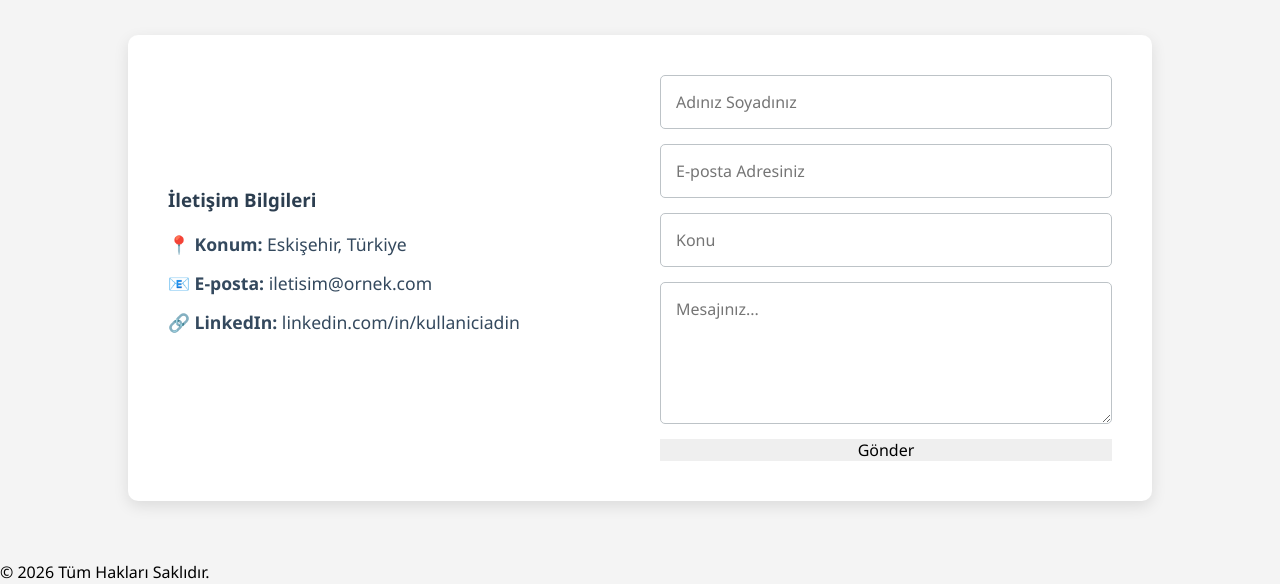
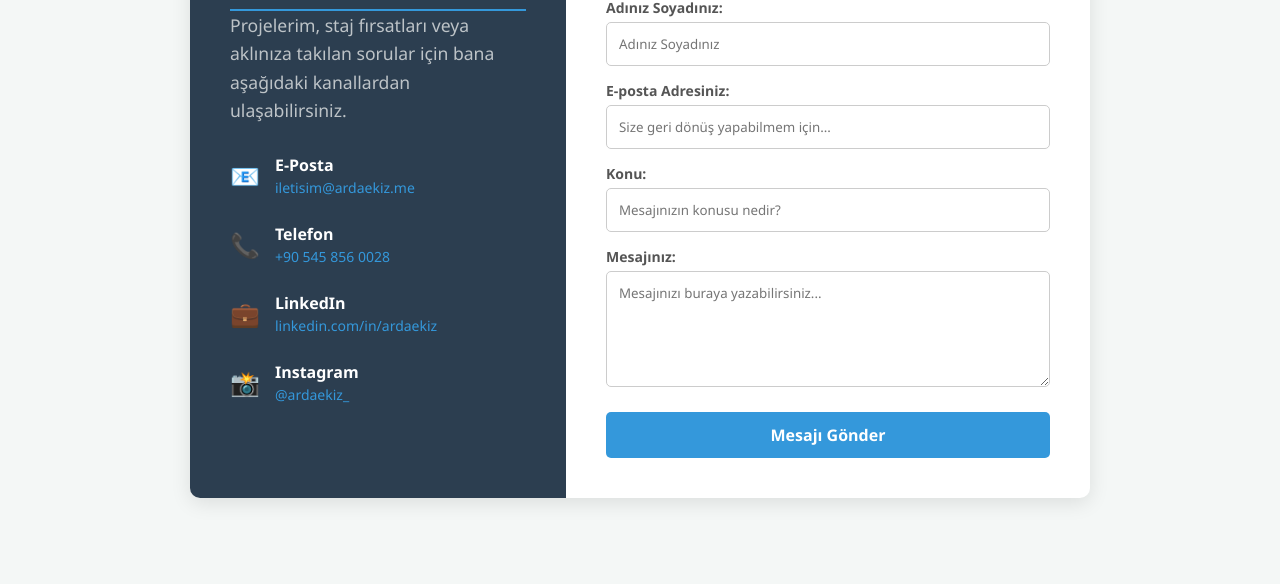
Before and after one commit to ardaekiz/ardaekiz.github.io, a plain HTML site: page iletisim.html in a window 1280 px wide. Shown: the part 216-800 px from the top of the page. Drawn offline with Linux system fonts and the light colour scheme.

Commit message:
Update iletisim.html

```diff
--- a/iletisim.html
+++ b/iletisim.html
@@ -3,12 +3,64 @@
 <head>
     <meta charset="UTF-8">
     <meta name="viewport" content="width=device-width, initial-scale=1.0">
-    <title>İletişim | Portfolyo</title>
+    <title>İletişim | Arda Ekiz</title>
     <link rel="stylesheet" href="style.css">
+    <style>
+        body { font-family: 'Segoe UI', Tahoma, Geneva, Verdana, sans-serif; background-color: #f4f7f6; color: #333; margin: 0; padding: 0; }
+
+        /* Üst Menü */
+        nav { background: #2c3e50; padding: 15px; text-align: center; }
+        nav a { color: white; text-decoration: none; margin: 0 15px; font-weight: bold; font-size: 16px; }
+        nav a:hover { color: #3498db; }
+
+        /* İki Sütunlu Ana Konteyner */
+        .contact-wrapper {
+            display: flex;
+            max-width: 900px;
+            margin: 50px auto;
+            background: white;
+            border-radius: 10px;
+            box-shadow: 0 5px 20px rgba(0,0,0,0.1);
+            overflow: hidden; /* Kenar kıvrımlarından taşmayı önler */
+        }
+
+        /* Sol Kutu (İletişim Bilgileri) */
+        .contact-info {
+            flex: 1;
+            background: #2c3e50;
+            color: white;
+            padding: 40px;
+        }
+        .contact-info h2 { margin-top: 0; color: white; border-bottom: 2px solid #3498db; padding-bottom: 10px; }
+        .contact-info p { color: #bdc3c7; margin-bottom: 30px; line-height: 1.6; }
+
+        .info-item { display: flex; align-items: center; margin-bottom: 25px; }
+        .info-item .icon { font-size: 24px; margin-right: 15px; }
+        .info-item h4 { margin: 0; color: white; font-size: 16px; }
+        .info-item a, .info-item span { color: #3498db; text-decoration: none; font-size: 14px; }
+        .info-item a:hover { color: #2980b9; text-decoration: underline; }
+
+        /* Sağ Kutu (Form Alanı) */
+        .form-container {
+            flex: 1.5;
+            padding: 40px;
+        }
+        .form-container h2 { margin-top: 0; color: #2c3e50; border-bottom: 2px solid #3498db; padding-bottom: 10px; }
+        label { display: block; margin-top: 15px; font-weight: bold; color: #555; font-size: 14px; }
+        input[type="text"], input[type="email"], textarea { width: 100%; padding: 12px; margin-top: 5px; border: 1px solid #ccc; border-radius: 5px; box-sizing: border-box; font-family: inherit; }
+        button { margin-top: 20px; background-color: #3498db; color: white; border: none; padding: 12px 20px; width: 100%; border-radius: 5px; font-size: 16px; font-weight: bold; cursor: pointer; transition: 0.3s; }
+        button:hover { background-color: #2980b9; }
+
+        /* Mobil Cihazlar İçin Uyum (Telefonda Alt Alta Dizilir) */
+        @media (max-width: 768px) {
+            .contact-wrapper { flex-direction: column; margin: 20px; }
+        }
+    </style>
 </head>
 <body>
 
-    <nav class="navbar">
+
+     <nav class="navbar">
         <div class="logo">PROJE<span>LOGOSU</span></div>
         <ul class="nav-links">
             <li><a href="index">Anasayfa</a></li> <li><a href="index.html#projeler">Projeler</a></li>
@@ -21,32 +73,66 @@
         </div>
     </nav>
 
-    <section class="contact-section">
-        <h2>Benimle İletişime Geç</h2>
-        <p class="contact-desc">Projeler veya işbirlikleri hakkında konuşmak için bana mesaj gönderebilirsin.</p>
+    <div class="contact-wrapper">
 
-        <div class="contact-container">
-            <div class="contact-info">
-                <h3>İletişim Bilgileri</h3>
-                <p><strong>📍 Konum:</strong> Eskişehir, Türkiye</p>
-                <p><strong>📧 E-posta:</strong> iletisim@ornek.com</p>
-                <p><strong>🔗 LinkedIn:</strong> linkedin.com/in/kullaniciadin</p>
+        <div class="contact-info">
+            <h2>İletişim Bilgileri</h2>
+            <p>Projelerim, staj fırsatları veya aklınıza takılan sorular için bana aşağıdaki kanallardan ulaşabilirsiniz.</p>
+
+            <div class="info-item">
+                <div class="icon">📧</div>
+                <div>
+                    <h4>E-Posta</h4>
+                    <a href="mailto:iletisim@ardaekiz.me">iletisim@ardaekiz.me</a>
+                </div>
             </div>
 
-            <form class="contact-form">
-                <input type="text" placeholder="Adınız Soyadınız" required>
-                <input type="email" placeholder="E-posta Adresiniz" required>
-                <input type="text" placeholder="Konu" required>
-                <textarea rows="5" placeholder="Mesajınız..." required></textarea>
-                <button type="submit  class="btn">Gönder</button>
+            <div class="info-item">
+                <div class="icon">📞</div>
+                <div>
+                    <h4>Telefon</h4>
+                    <span>+90 545 856 0028</span>
+                </div>
+            </div>
+
+            <div class="info-item">
+                <div class="icon">💼</div>
+                <div>
+                    <h4>LinkedIn</h4>
+                    <a href="https://www.linkedin.com/in/ardaekiz/" target="_blank">linkedin.com/in/ardaekiz</a>
+                </div>
+            </div>
+
+            <div class="info-item">
+                <div class="icon">📸</div>
+                <div>
+                    <h4>Instagram</h4>
+                    <a href="https://instagram.com/ardaekiz_" target="_blank">@ardaekiz_</a>
+                </div>
+            </div>
+        </div>
+
+        <div class="form-container">
+            <h2>Bana Mesaj Gönderin</h2>
+            <form action="https://formspree.io/f/meerzljj" method="POST">
+
+                <label>Adınız Soyadınız:</label>
+                <input type="text" name="isim" required placeholder="Adınız Soyadınız">
+
+                <label>E-posta Adresiniz:</label>
+                <input type="email" name="email" required placeholder="Size geri dönüş yapabilmem için...">
+
+                <label>Konu:</label>
+                <input type="text" name="konu" required placeholder="Mesajınızın konusu nedir?">
+
+                <label>Mesajınız:</label>
+                <textarea name="mesaj" rows="5" required placeholder="Mesajınızı buraya yazabilirsiniz..."></textarea>
+
+                <button type="submit">Mesajı Gönder</button>
             </form>
         </div>
-    </section>
 
-    <footer>
-        <p>&copy; 2026 Tüm Hakları Saklıdır.</p>
-    </footer>
+    </div>
 
 </body>
-
 </html>
```
